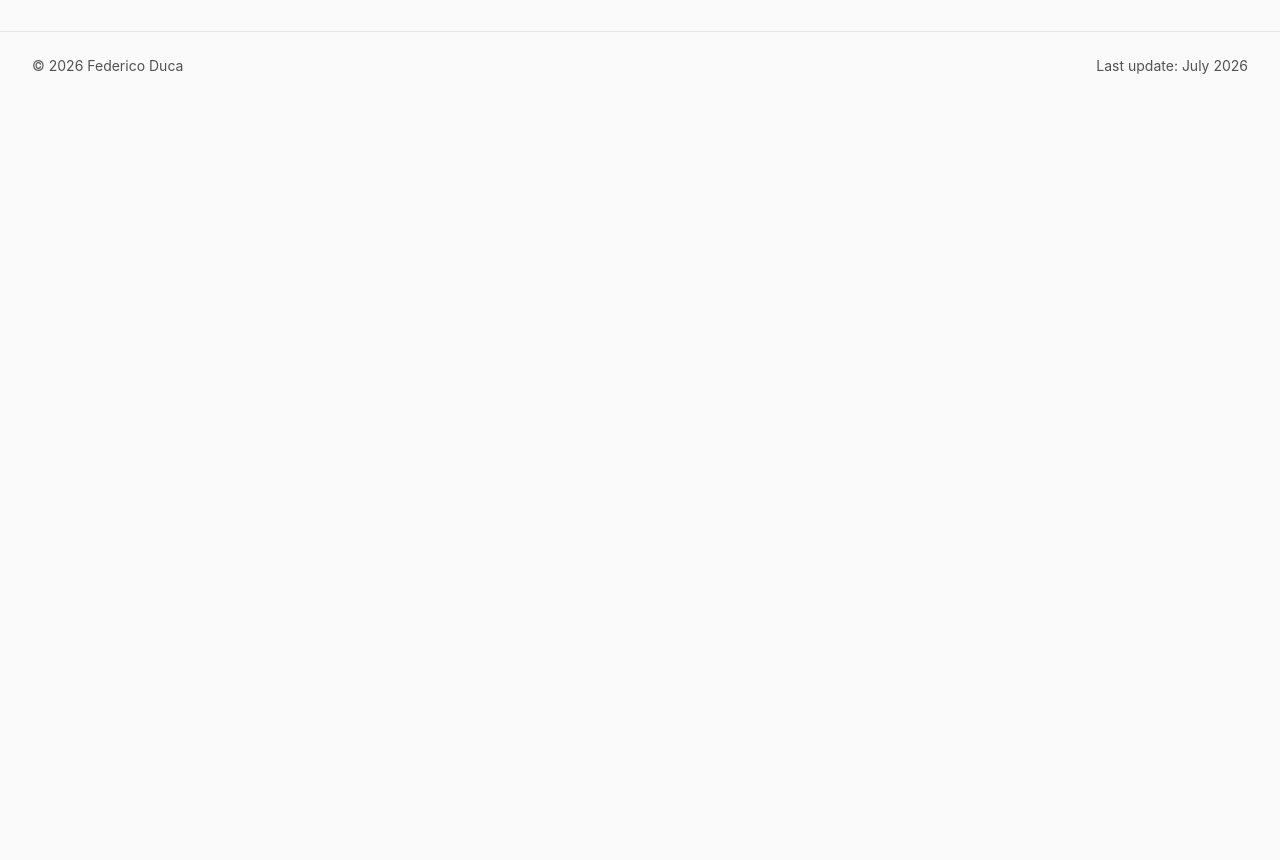
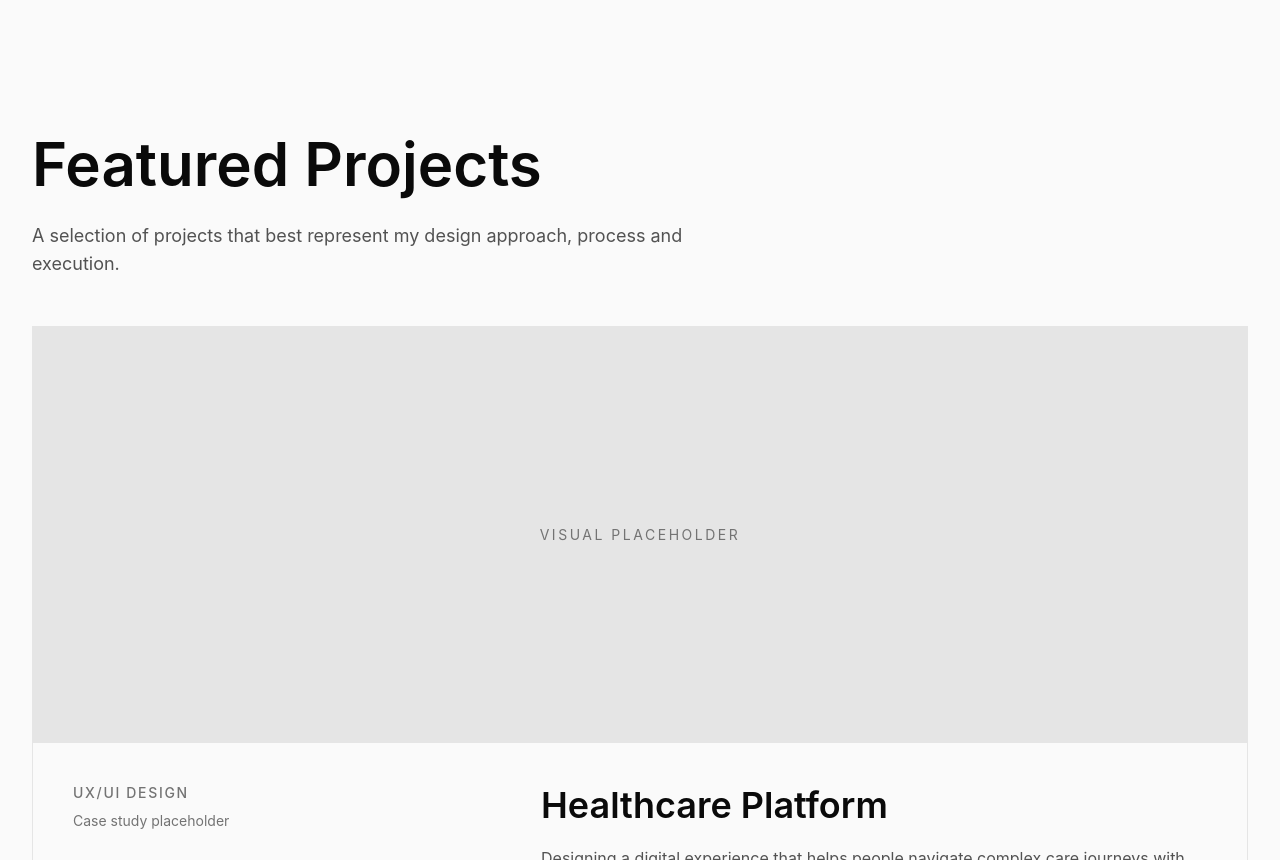
Before and after one commit to federicoduca1/Portfolio-Website, a React (Vite) app: page / in a window 1280 px wide. Shown: the part 1940-2800 px from the top of the page. Before the commit the page ends 2040 px from the top, so only its background shows below. Built offline with nearby package versions, Linux system fonts and the light colour scheme.

Commit message:
#5: Adding second block of information in the Home page

```diff
--- /dev/null
+++ b/src/components/home/CarouselPreview.jsx
@@ -0,0 +1,30 @@
+import ExperimentCard from './ExperimentCard.jsx';
+
+export default function CarouselPreview({ experiments }) {
+  const previewExperiments = experiments.slice(0, 3);
+
+  return (
+    <div className="min-w-0">
+      <div className="grid gap-6 sm:grid-cols-3">
+        {previewExperiments.map((experiment) => (
+          <ExperimentCard key={experiment.id} experiment={experiment} />
+        ))}
+      </div>
+
+      <div className="mt-8 space-y-6">
+        <div
+          aria-hidden="true"
+          className="h-px w-full bg-neutral-200"
+        >
+          <div className="h-px w-1/3 bg-neutral-950" />
+        </div>
+
+        <p className="text-base font-medium text-neutral-950">
+          <span className="inline-block">
+            Explore more &rarr;
+          </span>
+        </p>
+      </div>
+    </div>
+  );
+}
--- /dev/null
+++ b/src/components/home/DemonstrationBlock.jsx
@@ -0,0 +1,11 @@
+import FeaturedProjectsSection from './FeaturedProjectsSection.jsx';
+import PlaygroundSection from './PlaygroundSection.jsx';
+
+export default function DemonstrationBlock({ content }) {
+  return (
+    <div className="space-y-24 sm:space-y-28 lg:space-y-36">
+      <FeaturedProjectsSection content={content.featuredProjects} />
+      <PlaygroundSection content={content.playgroundPreview} />
+    </div>
+  );
+}
--- /dev/null
+++ b/src/components/home/ExperimentCard.jsx
@@ -0,0 +1,18 @@
+export default function ExperimentCard({ experiment }) {
+  return (
+    <article className="min-w-0">
+      <div
+        aria-hidden="true"
+        className="aspect-square bg-neutral-200"
+      />
+      <div className="mt-5">
+        <h3 className="text-xl font-semibold leading-tight text-neutral-950">
+          {experiment.title}
+        </h3>
+        <p className="mt-3 text-sm leading-6 text-neutral-600">
+          {experiment.description}
+        </p>
+      </div>
+    </article>
+  );
+}
--- /dev/null
+++ b/src/components/home/FeaturedProjectsSection.jsx
@@ -0,0 +1,16 @@
+import ProjectGrid from './ProjectGrid.jsx';
+import SectionIntro from './SectionIntro.jsx';
+
+export default function FeaturedProjectsSection({ content }) {
+  return (
+    <section aria-labelledby="featured-projects" className="space-y-12">
+      <SectionIntro
+        id="featured-projects"
+        title={content.title}
+        description={content.description}
+        size="large"
+      />
+      <ProjectGrid projects={content.projects} />
+    </section>
+  );
+}
--- /dev/null
+++ b/src/components/home/HomePage.jsx
@@ -0,0 +1,11 @@
+import DemonstrationBlock from './DemonstrationBlock.jsx';
+import IdentityBlock from './IdentityBlock.jsx';
+
+export default function HomePage({ content }) {
+  return (
+    <div className="space-y-24 sm:space-y-28 lg:space-y-36">
+      <IdentityBlock content={content} />
+      <DemonstrationBlock content={content} />
+    </div>
+  );
+}
--- /dev/null
+++ b/src/components/home/PlaygroundSection.jsx
@@ -0,0 +1,22 @@
+import CarouselPreview from './CarouselPreview.jsx';
+import SectionIntro from './SectionIntro.jsx';
+
+export default function PlaygroundSection({ content }) {
+  return (
+    <section
+      aria-labelledby="playground-preview"
+      className="relative left-1/2 w-screen -translate-x-1/2 overflow-hidden py-4"
+    >
+      <div className="mx-auto max-w-7xl px-4 sm:px-6 lg:px-8">
+        <div className="grid gap-12 lg:grid-cols-[minmax(16rem,0.7fr)_minmax(0,1.4fr)] lg:items-start lg:gap-16">
+          <SectionIntro
+            id="playground-preview"
+            title={content.title}
+            description={content.description}
+          />
+          <CarouselPreview experiments={content.experiments} />
+        </div>
+      </div>
+    </section>
+  );
+}
--- /dev/null
+++ b/src/components/home/ProjectCard.jsx
@@ -0,0 +1,48 @@
+function PlaceholderVisual({ variant }) {
+  const height =
+    variant === 'featured' ? 'min-h-[18rem] lg:min-h-[26rem]' : 'aspect-square';
+
+  return (
+    <div
+      aria-hidden="true"
+      className={`${height} flex items-center justify-center bg-neutral-200 text-sm uppercase tracking-[0.18em] text-neutral-500`}
+    >
+      Visual placeholder
+    </div>
+  );
+}
+
+export default function ProjectCard({ project, variant }) {
+  const isFeatured = variant === 'featured';
+  const titleClassName = isFeatured
+    ? 'text-3xl font-semibold leading-tight text-neutral-950 sm:text-4xl'
+    : 'text-2xl font-semibold leading-tight text-neutral-950';
+
+  return (
+    <article className="border border-neutral-200 bg-neutral-50">
+      <PlaceholderVisual variant={variant} />
+
+      <div
+        className={
+          isFeatured
+            ? 'grid gap-6 p-6 sm:p-8 lg:grid-cols-[0.8fr_1.2fr] lg:p-10'
+            : 'space-y-5 p-6 sm:p-8'
+        }
+      >
+        <div className="space-y-2">
+          <p className="text-sm font-medium uppercase tracking-[0.12em] text-neutral-500">
+            {project.category}
+          </p>
+          <p className="text-sm text-neutral-500">{project.metadata}</p>
+        </div>
+
+        <div>
+          <h3 className={titleClassName}>{project.title}</h3>
+          <p className="mt-4 max-w-2xl text-base leading-7 text-neutral-600">
+            {project.description}
+          </p>
+        </div>
+      </div>
+    </article>
+  );
+}
--- /dev/null
+++ b/src/components/home/ProjectGrid.jsx
@@ -0,0 +1,17 @@
+import ProjectCard from './ProjectCard.jsx';
+
+export default function ProjectGrid({ projects }) {
+  const [featuredProject, ...secondaryProjects] = projects;
+
+  return (
+    <div className="space-y-8 lg:space-y-10">
+      <ProjectCard project={featuredProject} variant="featured" />
+
+      <div className="grid gap-8 md:grid-cols-2 lg:gap-10">
+        {secondaryProjects.map((project) => (
+          <ProjectCard key={project.id} project={project} variant="square" />
+        ))}
+      </div>
+    </div>
+  );
+}
--- /dev/null
+++ b/src/components/home/SectionIntro.jsx
@@ -0,0 +1,20 @@
+export default function SectionIntro({ id, title, description, size = 'default' }) {
+  const titleSize =
+    size === 'large'
+      ? 'text-4xl sm:text-5xl lg:text-6xl'
+      : 'text-3xl sm:text-4xl lg:text-5xl';
+
+  return (
+    <div className="max-w-3xl">
+      <h2
+        id={id}
+        className={`${titleSize} font-semibold leading-tight text-neutral-950`}
+      >
+        {title}
+      </h2>
+      <p className="mt-5 max-w-2xl text-base leading-7 text-neutral-600 sm:text-lg">
+        {description}
+      </p>
+    </div>
+  );
+}
--- a/src/data/homeContent.js
+++ b/src/data/homeContent.js
@@ -31,4 +31,75 @@ export const homeContent = {
       },
     ],
   },
+  featuredProjects: {
+    title: 'Featured Projects',
+    description:
+      'A selection of projects that best represent my design approach, process and execution.',
+    projects: [
+      {
+        id: 'featured-project-01',
+        category: 'UX/UI Design',
+        title: 'Healthcare Platform',
+        description:
+          'Designing a digital experience that helps people navigate complex care journeys with clarity.',
+        metadata: 'Case study placeholder',
+        featured: true,
+      },
+      {
+        id: 'featured-project-02',
+        category: 'Product Design',
+        title: 'Learning Dashboard',
+        description:
+          'Structuring a focused interface for progress, feedback and continuous learning.',
+        metadata: 'Case study placeholder',
+        featured: false,
+      },
+      {
+        id: 'featured-project-03',
+        category: 'Service Experience',
+        title: 'Mobility System',
+        description:
+          'Exploring how digital touchpoints can support more intuitive urban movement.',
+        metadata: 'Case study placeholder',
+        featured: false,
+      },
+    ],
+  },
+  playgroundPreview: {
+    title: 'Playground',
+    description:
+      'A collection of experiments, prototypes and explorations driven by curiosity rather than delivery.',
+    experiments: [
+      {
+        id: 'experiment-01',
+        title: 'Spatial Interface',
+        description: 'A small study on depth, motion and orientation.',
+      },
+      {
+        id: 'experiment-02',
+        title: 'Gesture Prototype',
+        description: 'Testing lightweight input patterns for playful control.',
+      },
+      {
+        id: 'experiment-03',
+        title: 'Ambient States',
+        description: 'Exploring interfaces that respond quietly to context.',
+      },
+      {
+        id: 'experiment-04',
+        title: 'Data Sketch',
+        description: 'Turning structured information into readable forms.',
+      },
+      {
+        id: 'experiment-05',
+        title: 'Micro Interaction',
+        description: 'A focused prototype for feedback and timing.',
+      },
+      {
+        id: 'experiment-06',
+        title: 'Material UI Study',
+        description: 'Investigating texture, restraint and digital tactility.',
+      },
+    ],
+  },
 };
--- a/src/pages/Home.jsx
+++ b/src/pages/Home.jsx
@@ -1,6 +1,6 @@
-import IdentityBlock from '../components/home/IdentityBlock.jsx';
+import HomePage from '../components/home/HomePage.jsx';
 import { homeContent } from '../data/homeContent.js';
 
 export default function Home() {
-  return <IdentityBlock content={homeContent} />;
+  return <HomePage content={homeContent} />;
 }
```
